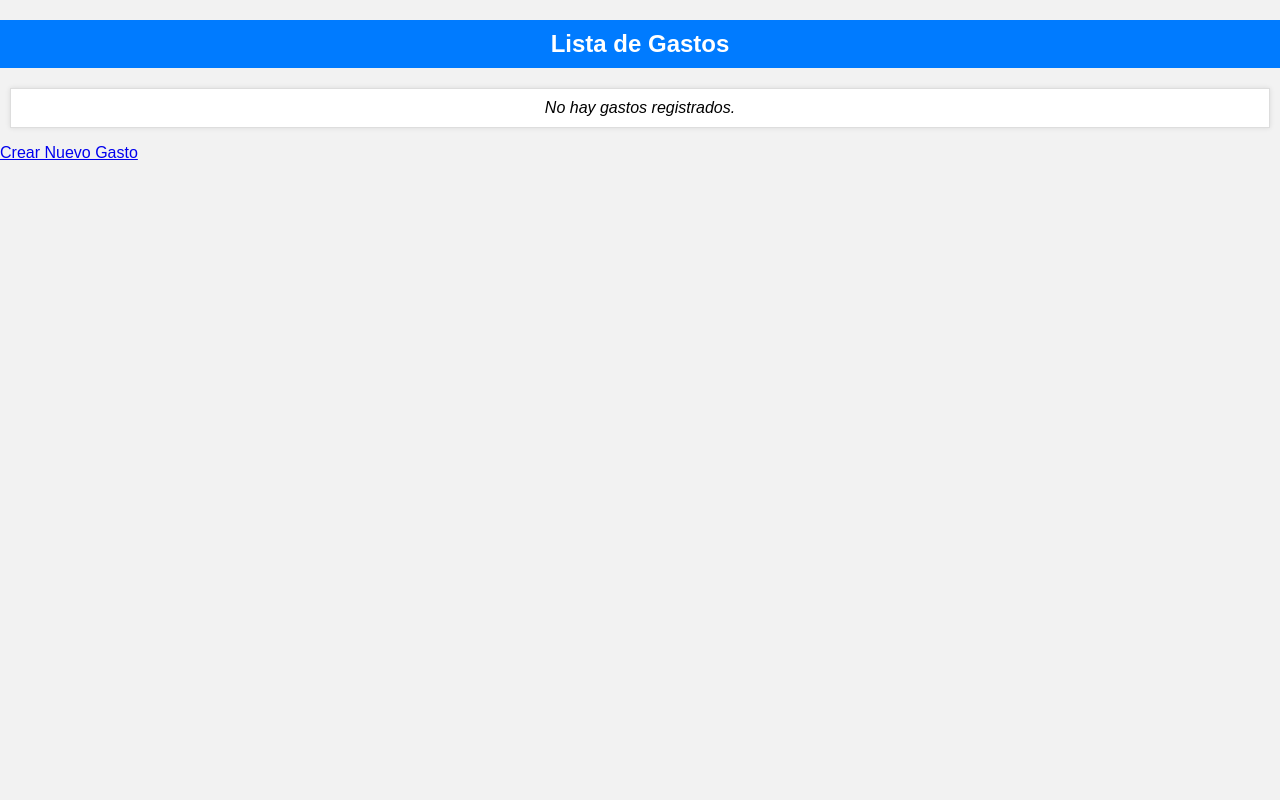
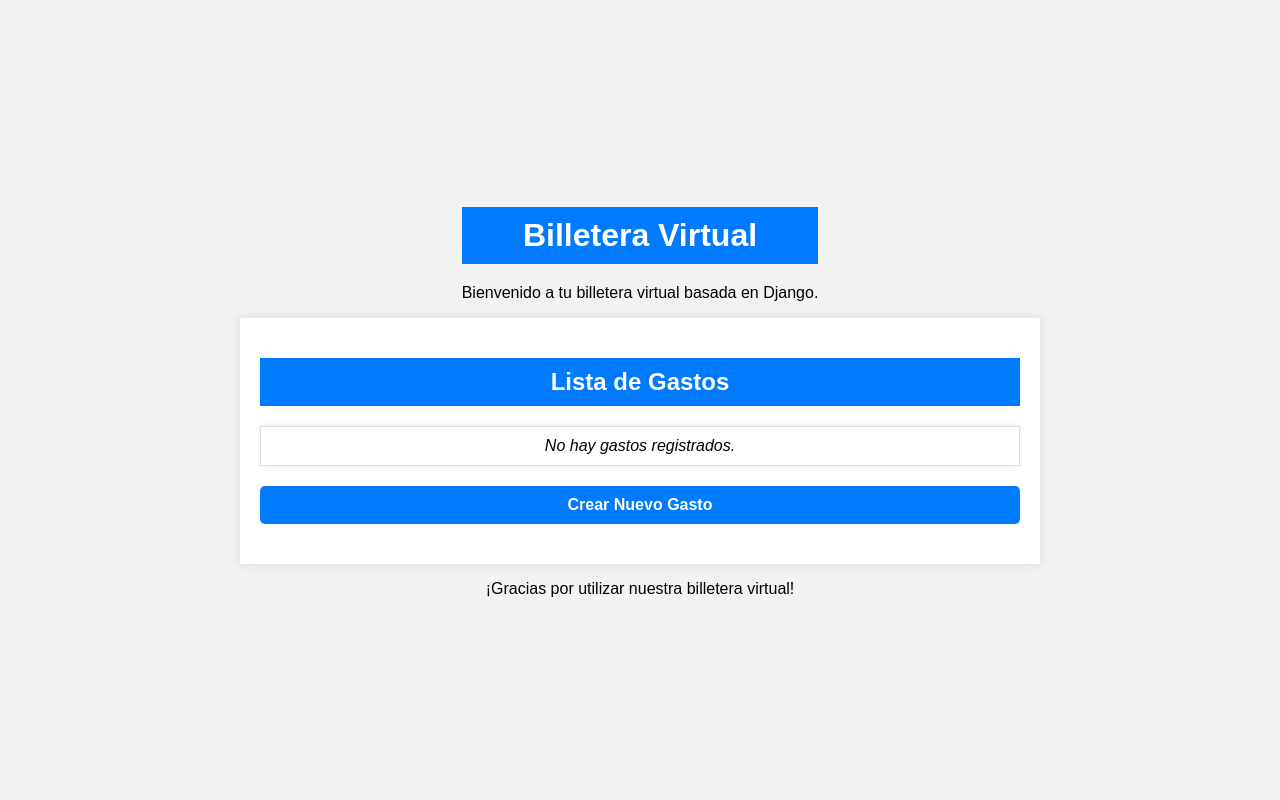
Before and after one commit to Ontos-2021/billetera, a Django app: page /lista/ in a window 1280 px wide. Run offline with Django 4.2, Linux system fonts and the light colour scheme; data that the repository does not hold is empty.

Commit message:
Modificando el estilo

```diff
--- a/billetera/gastos/static/gastos/style.css
+++ b/billetera/gastos/static/gastos/style.css
@@ -5,13 +5,28 @@ body {
     background-color: #f2f2f2;
     margin: 0;
     padding: 0;
+    display: flex;
+    flex-direction: column;
+    align-items: center;
+    justify-content: center;
+    height: 100vh;
 }
 
-h2 {
+h1, h2 {
     background-color: #007BFF;
     color: #fff;
     padding: 10px;
     text-align: center;
+    margin-bottom: 20px;
+}
+
+main {
+    max-width: 800px;
+    padding: 20px;
+    background-color: #fff;
+    box-shadow: 0px 0px 10px rgba(0, 0, 0, 0.1);
+    width: 100%;
+    box-sizing: border-box;
 }
 
 ul {
@@ -22,7 +37,7 @@ ul {
 li {
     background-color: #fff;
     border: 1px solid #ddd;
-    margin: 10px;
+    margin: 10px 0;
     padding: 10px;
     box-shadow: 0px 0px 5px rgba(0, 0, 0, 0.1);
 }
@@ -44,3 +59,27 @@ li {
     font-style: italic;
     text-align: center;
 }
+
+.crear-gasto {
+    display: block;
+    margin: 20px auto;
+    padding: 10px 20px;
+    background-color: #007BFF;
+    color: #fff;
+    text-align: center;
+    text-decoration: none;
+    font-weight: bold;
+    border-radius: 5px;
+}
+
+/* Estilos para dispositivos móviles */
+@media (max-width: 768px) {
+    main {
+        padding: 10px;
+    }
+
+    li {
+        margin: 5px 0;
+        padding: 5px;
+    }
+}
--- a/billetera/gastos/templates/gastos/lista_gastos.html
+++ b/billetera/gastos/templates/gastos/lista_gastos.html
@@ -5,10 +5,16 @@
 <head>
     <meta charset="UTF-8">
     <meta name="viewport" content="width=device-width, initial-scale=1.0">
-    <title>Lista de Gastos</title>
+    <title>Billetera Virtual - Lista de Gastos</title>
     <link rel="stylesheet" type="text/css" href="{% static 'gastos/style.css' %}">
 </head>
 <body>
+    <header>
+        <h1>Billetera Virtual</h1>
+        <p>Bienvenido a tu billetera virtual basada en Django.</p>
+    </header>
+
+    <main>
         <h2>Lista de Gastos</h2>
 
         <ul>
@@ -24,6 +30,12 @@
             <li class="no-gastos">No hay gastos registrados.</li>
             {% endfor %}
         </ul>
-    <a href="{% url 'crear_gasto' %}">Crear Nuevo Gasto</a>
+
+        <a href="{% url 'crear_gasto' %}" class="crear-gasto">Crear Nuevo Gasto</a>
+    </main>
+
+    <footer>
+        <p>¡Gracias por utilizar nuestra billetera virtual!</p>
+    </footer>
 </body>
 </html>
```
Lines whose indentation alone changed are shown as unchanged.
